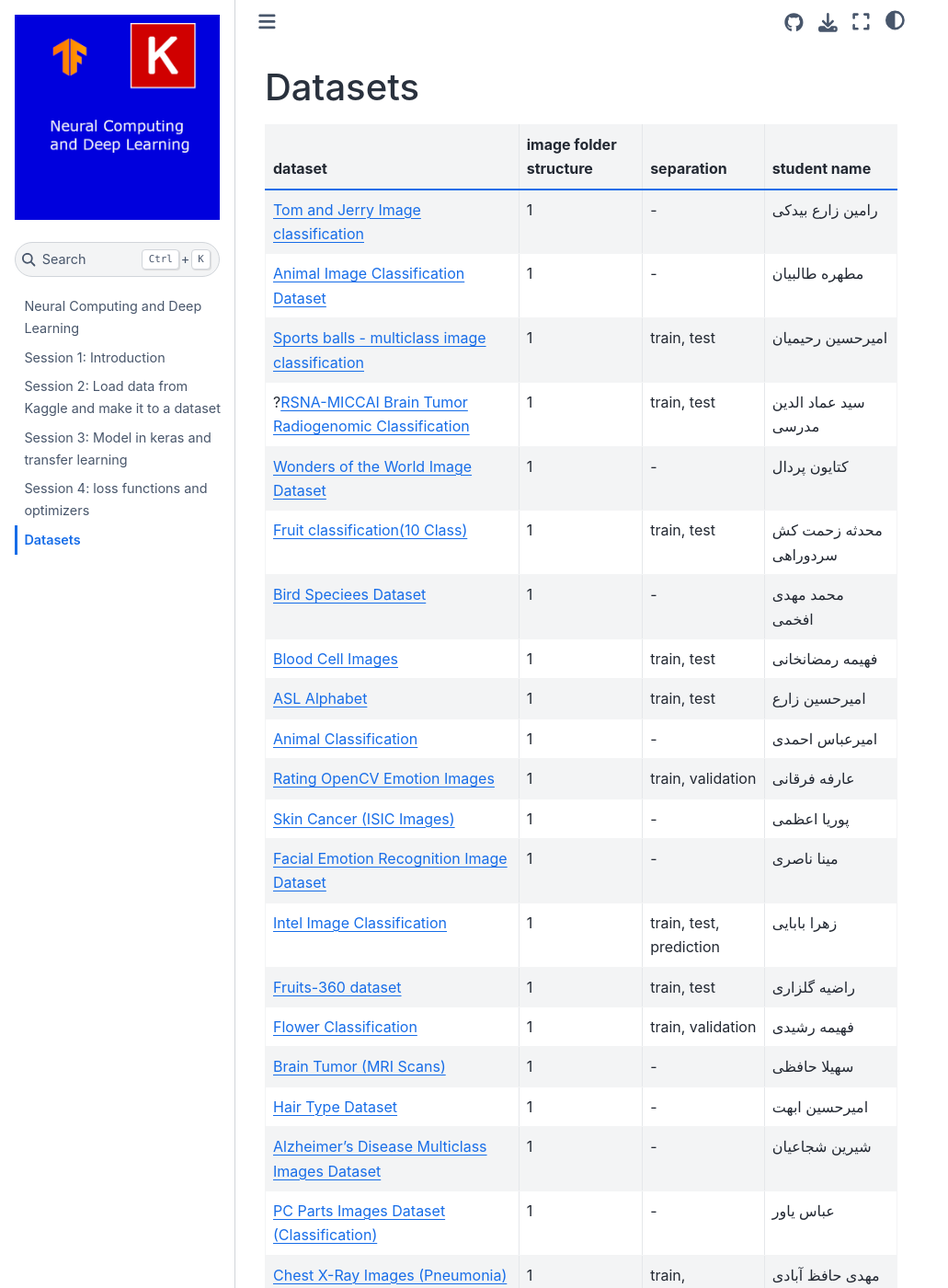
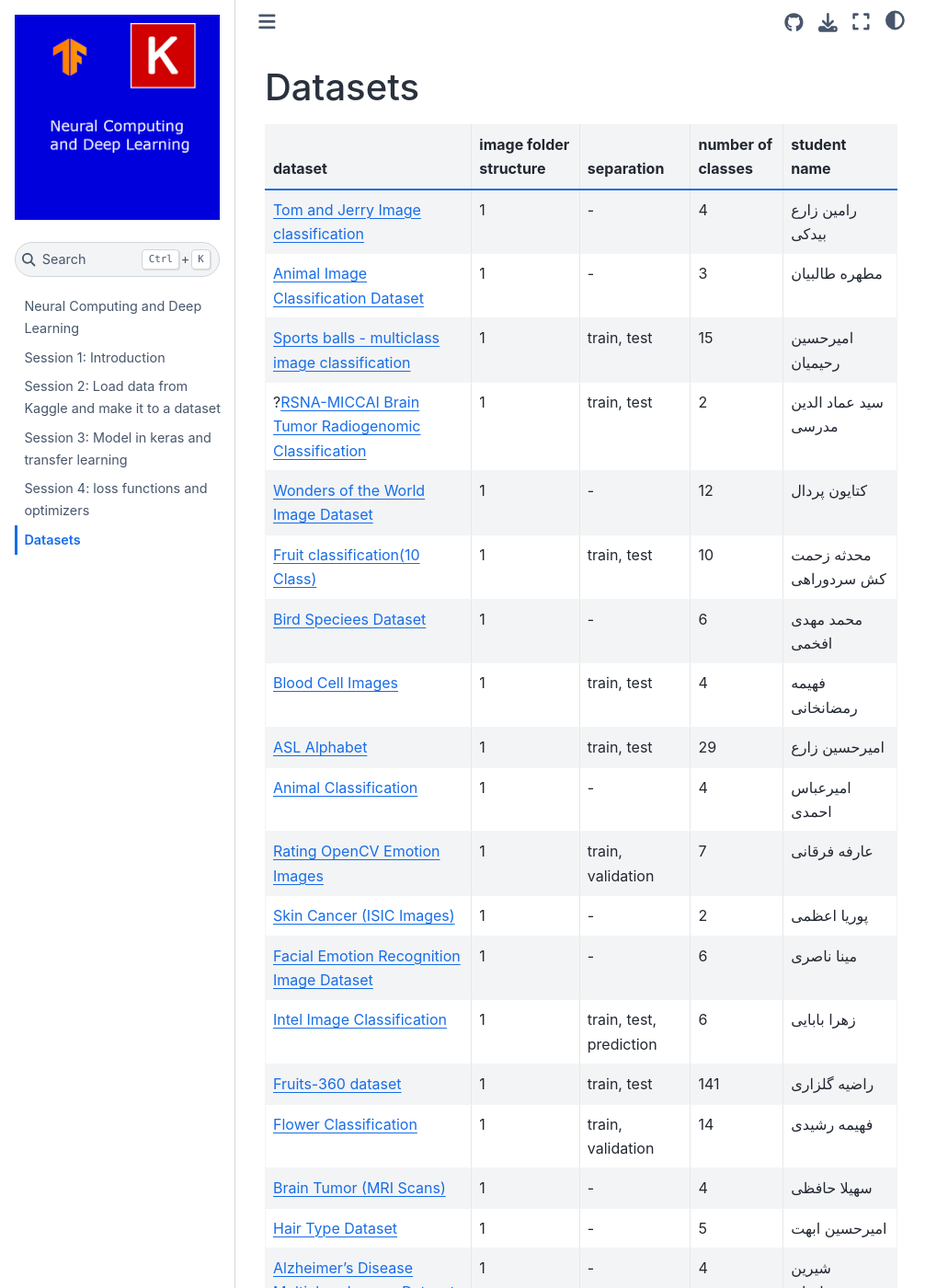
Before and after one commit to LiterallyTheOne/deep_learning_class, a Jupyter Book: the page built from docs/datasets.md, in a window 1280 px wide and 1400 px high. Shown: the whole window at 92% size, without its empty margins (0-1031 px from the left). Built offline with Jupyter Book 1.0.4 settings and Sphinx 7.4.7 and the Sphinx Book theme 1.1.4, drawn with Linux system fonts in a browser that asks for light colours.

Commit message:
Add number of classes

```diff
--- a/docs/datasets.md
+++ b/docs/datasets.md
@@ -1,35 +1,35 @@
 # Datasets
 
-| dataset                                                                                                                                               | image folder structure | separation              | student name           |
-| ----------------------------------------------------------------------------------------------------------------------------------------------------- | ---------------------- | ----------------------- | ---------------------- |
-| [Tom and Jerry Image classification](https://www.kaggle.com/datasets/balabaskar/tom-and-jerry-image-classification)                                   | 1                      | -                       | رامین زارع بیدکی       |
-| [Animal Image Classification Dataset](https://www.kaggle.com/datasets/borhanitrash/animal-image-classification-dataset)                               | 1                      | -                       | مطهره طالبیان          |
-| [Sports balls - multiclass image classification](https://www.kaggle.com/datasets/samuelcortinhas/sports-balls-multiclass-image-classification)        | 1                      | train, test             | امیرحسین رحیمیان       |
-| ?[RSNA-MICCAI Brain Tumor Radiogenomic Classification](https://www.kaggle.com/competitions/rsna-miccai-brain-tumor-radiogenomic-classification)       | 1                      | train, test             | سید عماد الدین مدرسی   |
-| [Wonders of the World Image Dataset](https://www.kaggle.com/datasets/balabaskar/wonders-of-the-world-image-classification)                            | 1                      | -                       | کتایون پردال           |
-| [Fruit classification(10 Class)](https://www.kaggle.com/datasets/karimabdulnabi/fruit-classification10-class)                                         | 1                      | train, test             | محدثه زحمت کش سردوراهی |
-| [Bird Speciees Dataset](https://www.kaggle.com/datasets/rahmasleam/bird-speciees-dataset)                                                             | 1                      | -                       | محمد مهدی افخمی        |
-| [Blood Cell Images](https://www.kaggle.com/datasets/paultimothymooney/blood-cells)                                                                    | 1                      | train, test             | فهیمه رمضانخانی        |
-| [ASL Alphabet](https://www.kaggle.com/datasets/grassknoted/asl-alphabet)                                                                              | 1                      | train, test             | امیرحسین زارع          |
-| [Animal Classification](https://www.kaggle.com/datasets/ayushv322/animal-classification)                                                              | 1                      | -                       | امیرعباس احمدی         |
-| [Rating OpenCV Emotion Images](https://www.kaggle.com/datasets/juniorbueno/rating-opencv-emotion-images)                                              | 1                      | train, validation       | عارفه فرقانی           |
-| [Skin Cancer (ISIC Images)](https://www.kaggle.com/datasets/rm1000/skin-cancer-isic-images)                                                           | 1                      | -                       | پوریا اعظمی            |
-| [Facial Emotion Recognition Image Dataset](https://www.kaggle.com/datasets/sujaykapadnis/emotion-recognition-dataset)                                 | 1                      | -                       | مینا ناصری             |
-| [Intel Image Classification](https://www.kaggle.com/datasets/puneet6060/intel-image-classification)                                                   | 1                      | train, test, prediction | زهرا بابایی            |
-| [Fruits-360 dataset](https://www.kaggle.com/datasets/moltean/fruits)                                                                                  | 1                      | train, test             | راضیه گلزاری           |
-| [Flower Classification](https://www.kaggle.com/datasets/marquis03/flower-classification)                                                              | 1                      | train, validation       | فهیمه رشیدی            |
-| [Brain Tumor (MRI Scans)](https://www.kaggle.com/datasets/rm1000/brain-tumor-mri-scans)                                                               | 1                      | -                       | سهیلا حافظی            |
-| [Hair Type Dataset](https://www.kaggle.com/datasets/kavyasreeb/hair-type-dataset)                                                                     | 1                      | -                       | امیرحسین ابهت          |
-| [Alzheimer's Disease Multiclass Images Dataset](https://www.kaggle.com/datasets/aryansinghal10/alzheimers-multiclass-dataset-equal-and-augmented)     | 1                      | -                       | شیرین شجاعیان          |
-| [PC Parts Images Dataset (Classification)](https://www.kaggle.com/datasets/asaniczka/pc-parts-images-dataset-classification)                          | 1                      | -                       | عباس یاور              |
-| [Chest X-Ray Images (Pneumonia)](https://www.kaggle.com/datasets/paultimothymooney/chest-xray-pneumonia)                                              | 1                      | train, validation, test | مهدی حافظ آبادی        |
-| [Flowers Multiclass 5 Image Classification](https://www.kaggle.com/datasets/sujaykapadnis/flowers-image-classification)                               | 1                      | train, validation, test | محمد صادق خادمیان      |
-| [Bone Fracture Multi-Region X-ray Data](https://www.kaggle.com/datasets/bmadushanirodrigo/fracture-multi-region-x-ray-data)                           | 1                      | train, validation, test | امیرمحمد همتیان        |
-| [Golden Foot Football players Image Dataset](https://www.kaggle.com/datasets/balabaskar/golden-foot-football-players-image-dataset)                   | 1                      | -                       | محمد دهقانیان          |
-| [Asian vs African Elephants](https://www.kaggle.com/datasets/vivmankar/asian-vs-african-elephant-image-classification)                                | 1                      | train, test             | مائده خورشیدی          |
-| [Nike,Adidas Shoes for Image Classification Dataset](https://www.kaggle.com/datasets/ifeanyinneji/nike-adidas-shoes-for-image-classification-dataset) | 1                      | train, validation, test | عارفه قرمزی            |
-| [Butterfly & Moths Image Classification 100 species](https://www.kaggle.com/datasets/gpiosenka/butterfly-images40-species)                            | 1                      | train, validation, test | سعید گرامی فر          |
-| [Jellyfish Image Dataset](https://www.kaggle.com/datasets/anshtanwar/jellyfish-types)                                                                 | 1                      | train, validation, test | عرفان صابری            |
-| [Multi-class Weather Dataset](https://www.kaggle.com/datasets/pratik2901/multiclass-weather-dataset)                                                  | 1                      | -                       | محمد ملکوتی            |
-| [Yoga Pose Classification](https://www.kaggle.com/datasets/ujjwalchowdhury/yoga-pose-classification)                                                  | 1                      | -                       | مهدی رهروی دستجردی     |
-| [Nike, Adidas and Converse Shoes Images](https://www.kaggle.com/datasets/die9origephit/nike-adidas-and-converse-imaged)                               | 1                      | train, test             | سيدمحمد خاني سانيج     |
+| dataset                                                                                                                                               | image folder structure | separation              | number of classes | student name           |
+| ----------------------------------------------------------------------------------------------------------------------------------------------------- | ---------------------- | ----------------------- | ----------------- | ---------------------- |
+| [Tom and Jerry Image classification](https://www.kaggle.com/datasets/balabaskar/tom-and-jerry-image-classification)                                   | 1                      | -                       | 4                 | رامین زارع بیدکی       |
+| [Animal Image Classification Dataset](https://www.kaggle.com/datasets/borhanitrash/animal-image-classification-dataset)                               | 1                      | -                       | 3                 | مطهره طالبیان          |
+| [Sports balls - multiclass image classification](https://www.kaggle.com/datasets/samuelcortinhas/sports-balls-multiclass-image-classification)        | 1                      | train, test             | 15                | امیرحسین رحیمیان       |
+| ?[RSNA-MICCAI Brain Tumor Radiogenomic Classification](https://www.kaggle.com/competitions/rsna-miccai-brain-tumor-radiogenomic-classification)       | 1                      | train, test             | 2                 | سید عماد الدین مدرسی   |
+| [Wonders of the World Image Dataset](https://www.kaggle.com/datasets/balabaskar/wonders-of-the-world-image-classification)                            | 1                      | -                       | 12                | کتایون پردال           |
+| [Fruit classification(10 Class)](https://www.kaggle.com/datasets/karimabdulnabi/fruit-classification10-class)                                         | 1                      | train, test             | 10                | محدثه زحمت کش سردوراهی |
+| [Bird Speciees Dataset](https://www.kaggle.com/datasets/rahmasleam/bird-speciees-dataset)                                                             | 1                      | -                       | 6                 | محمد مهدی افخمی        |
+| [Blood Cell Images](https://www.kaggle.com/datasets/paultimothymooney/blood-cells)                                                                    | 1                      | train, test             | 4                 | فهیمه رمضانخانی        |
+| [ASL Alphabet](https://www.kaggle.com/datasets/grassknoted/asl-alphabet)                                                                              | 1                      | train, test             | 29                | امیرحسین زارع          |
+| [Animal Classification](https://www.kaggle.com/datasets/ayushv322/animal-classification)                                                              | 1                      | -                       | 4                 | امیرعباس احمدی         |
+| [Rating OpenCV Emotion Images](https://www.kaggle.com/datasets/juniorbueno/rating-opencv-emotion-images)                                              | 1                      | train, validation       | 7                 | عارفه فرقانی           |
+| [Skin Cancer (ISIC Images)](https://www.kaggle.com/datasets/rm1000/skin-cancer-isic-images)                                                           | 1                      | -                       | 2                 | پوریا اعظمی            |
+| [Facial Emotion Recognition Image Dataset](https://www.kaggle.com/datasets/sujaykapadnis/emotion-recognition-dataset)                                 | 1                      | -                       | 6                 | مینا ناصری             |
+| [Intel Image Classification](https://www.kaggle.com/datasets/puneet6060/intel-image-classification)                                                   | 1                      | train, test, prediction | 6                 | زهرا بابایی            |
+| [Fruits-360 dataset](https://www.kaggle.com/datasets/moltean/fruits)                                                                                  | 1                      | train, test             | 141               | راضیه گلزاری           |
+| [Flower Classification](https://www.kaggle.com/datasets/marquis03/flower-classification)                                                              | 1                      | train, validation       | 14                | فهیمه رشیدی            |
+| [Brain Tumor (MRI Scans)](https://www.kaggle.com/datasets/rm1000/brain-tumor-mri-scans)                                                               | 1                      | -                       | 4                 | سهیلا حافظی            |
+| [Hair Type Dataset](https://www.kaggle.com/datasets/kavyasreeb/hair-type-dataset)                                                                     | 1                      | -                       | 5                 | امیرحسین ابهت          |
+| [Alzheimer's Disease Multiclass Images Dataset](https://www.kaggle.com/datasets/aryansinghal10/alzheimers-multiclass-dataset-equal-and-augmented)     | 1                      | -                       | 4                 | شیرین شجاعیان          |
+| [PC Parts Images Dataset (Classification)](https://www.kaggle.com/datasets/asaniczka/pc-parts-images-dataset-classification)                          | 1                      | -                       | 14                | عباس یاور              |
+| [Chest X-Ray Images (Pneumonia)](https://www.kaggle.com/datasets/paultimothymooney/chest-xray-pneumonia)                                              | 1                      | train, validation, test | 2                 | مهدی حافظ آبادی        |
+| [Flowers Multiclass 5 Image Classification](https://www.kaggle.com/datasets/sujaykapadnis/flowers-image-classification)                               | 1                      | train, validation, test | 5                 | محمد صادق خادمیان      |
+| [Bone Fracture Multi-Region X-ray Data](https://www.kaggle.com/datasets/bmadushanirodrigo/fracture-multi-region-x-ray-data)                           | 1                      | train, validation, test | 2                 | امیرمحمد همتیان        |
+| [Golden Foot Football players Image Dataset](https://www.kaggle.com/datasets/balabaskar/golden-foot-football-players-image-dataset)                   | 1                      | -                       | 22                | محمد دهقانیان          |
+| [Asian vs African Elephants](https://www.kaggle.com/datasets/vivmankar/asian-vs-african-elephant-image-classification)                                | 1                      | train, test             | 2                 | مائده خورشیدی          |
+| [Nike,Adidas Shoes for Image Classification Dataset](https://www.kaggle.com/datasets/ifeanyinneji/nike-adidas-shoes-for-image-classification-dataset) | 1                      | train, validation, test | 2                 | عارفه قرمزی            |
+| [Butterfly & Moths Image Classification 100 species](https://www.kaggle.com/datasets/gpiosenka/butterfly-images40-species)                            | 1                      | train, validation, test | 100               | سعید گرامی فر          |
+| [Jellyfish Image Dataset](https://www.kaggle.com/datasets/anshtanwar/jellyfish-types)                                                                 | 1                      | train, validation, test | 6                 | عرفان صابری            |
+| [Multi-class Weather Dataset](https://www.kaggle.com/datasets/pratik2901/multiclass-weather-dataset)                                                  | 1                      | -                       | 4                 | محمد ملکوتی            |
+| [Yoga Pose Classification](https://www.kaggle.com/datasets/ujjwalchowdhury/yoga-pose-classification)                                                  | 1                      | -                       | 5                 | مهدی رهروی دستجردی     |
+| [Nike, Adidas and Converse Shoes Images](https://www.kaggle.com/datasets/die9origephit/nike-adidas-and-converse-imaged)                               | 1                      | train, test             | 3                 | سيدمحمد خاني سانيج     |
```
